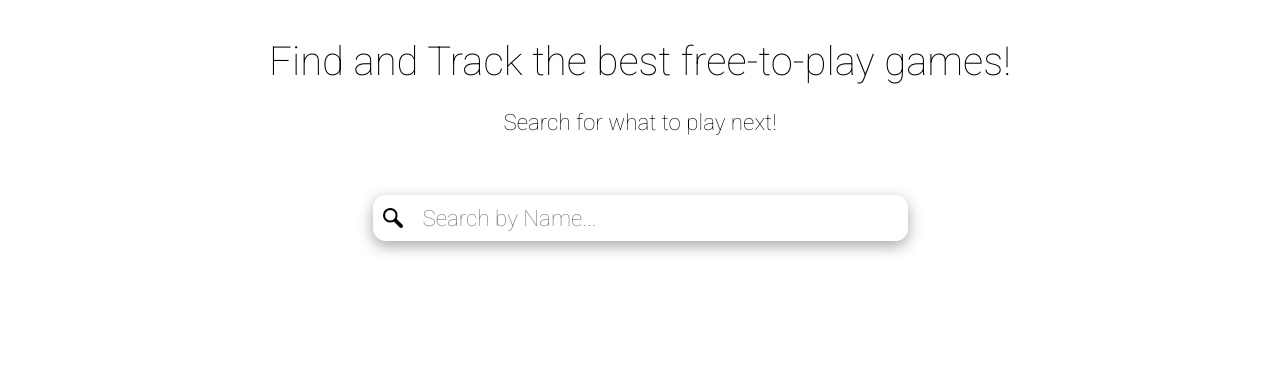
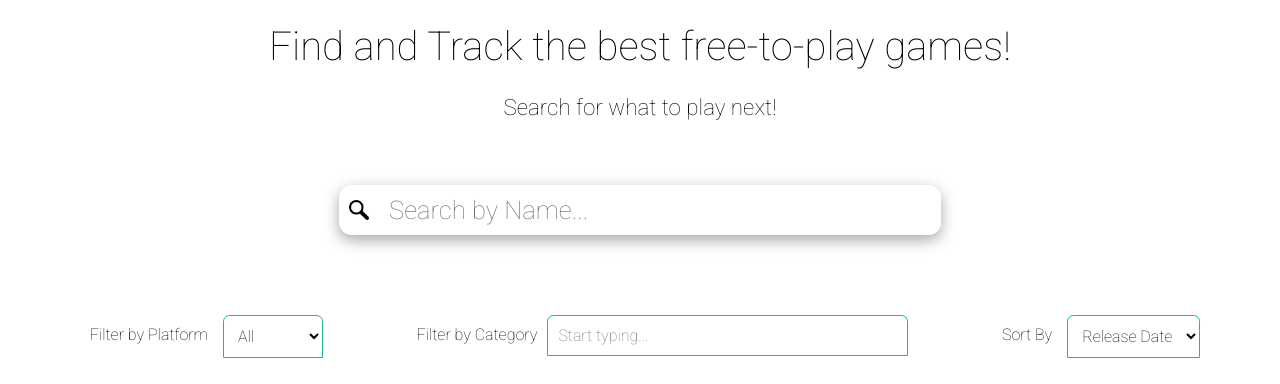
Before and after one commit to msmmlab/barbooks, a React (Create React App) app: page / in a window 1280 px wide. Shown: the top 384 px of the page. Built offline with nearby package versions, Linux system fonts and the light colour scheme.

Commit message:
filters container, filters design and css

```diff
--- /dev/null
+++ b/src/components/Filters/CategoryFilter.css
@@ -0,0 +1,18 @@
+.CategoryFilter {
+  display: flex;
+}
+
+.CategoryFilter-input input {
+  font-family: "Roboto", sans-serif;
+  border: none;
+  font-size: 1rem;
+  padding: 10px;
+  border-top-left-radius: 0.4rem;
+  border-top-right-radius: 0.4rem;
+  /* box-shadow: rgba(0, 0, 0, 0.35) 0px 5px 15px; */
+  border: 1px solid lightseagreen;
+}
+
+.CategoryFilter-label {
+  padding: 10px;
+}
--- a/src/components/Filters/CategoryFilter.jsx
+++ b/src/components/Filters/CategoryFilter.jsx
@@ -0,0 +1,21 @@
+import React from "react";
+import "./CategoryFilter.css";
+
+const CategoryFilter = () => {
+  return (
+    <div className="CategoryFilter">
+      <div className="CategoryFilter-label">Filter by Category</div>
+      <div className="CategoryFilter-input">
+        <input
+          type="text"
+          name="category"
+          autoComplete="off"
+          placeholder="Start typing..."
+          size="40"
+        />
+      </div>
+    </div>
+  );
+};
+
+export default CategoryFilter;
--- /dev/null
+++ b/src/components/Filters/FiltersContainer.css
@@ -0,0 +1,6 @@
+.FiltersContainer {
+  display: flex;
+  justify-content: space-around;
+  padding: 30px;
+  font-size: 1rem;
+}
--- /dev/null
+++ b/src/components/Filters/FiltersContainer.jsx
@@ -0,0 +1,17 @@
+import React from "react";
+import "./FiltersContainer.css";
+import PlatformFilter from "./PlatformFilter";
+import CategoryFilter from "./CategoryFilter";
+import SortOptions from "./SortOptions";
+
+const FiltersContainer = () => {
+  return (
+    <div className="FiltersContainer">
+      <PlatformFilter />
+      <CategoryFilter />
+      <SortOptions />
+    </div>
+  );
+};
+
+export default FiltersContainer;
--- /dev/null
+++ b/src/components/Filters/PlatformFilter.css
@@ -0,0 +1,29 @@
+.PlatformFilter {
+  display: flex;
+}
+
+.PlatformFilter-select select {
+  font-size: 1rem;
+  font-family: "Roboto", sans-serif;
+  cursor: pointer;
+  margin-left: 5px;
+  border: 1px solid lightseagreen;
+  /* box-shadow: rgba(0, 0, 0, 0.35) 0px 5px 15px; */
+
+  border-top-left-radius: 0.4rem;
+  border-top-right-radius: 0.4rem;
+  background-color: #fff;
+  padding: 10px;
+}
+
+select {
+  border: none;
+  outline: none;
+  scroll-behavior: smooth;
+}
+
+.PlatformFilter-label {
+  padding: 10px;
+}
+/* .PlatformFilter-select {
+} */
--- a/src/components/Filters/PlatformFilter.jsx
+++ b/src/components/Filters/PlatformFilter.jsx
@@ -0,0 +1,19 @@
+import React from "react";
+import "./PlatformFilter.css";
+
+const PlatformFilter = () => {
+  return (
+    <div className="PlatformFilter">
+      <div className="PlatformFilter-label">Filter by Platform</div>
+      <div className="PlatformFilter-select">
+        <select name="platform">
+          <option value="all">All</option>
+          <option value="pc">PC</option>
+          <option value="browser">Browser</option>
+        </select>
+      </div>
+    </div>
+  );
+};
+
+export default PlatformFilter;
--- a/src/components/Filters/SortOptions.jsx
+++ b/src/components/Filters/SortOptions.jsx
@@ -0,0 +1,19 @@
+import React from "react";
+import "./PlatformFilter.css";
+
+const SortOptions = () => {
+  return (
+    <div className="PlatformFilter">
+      <div className="PlatformFilter-label">Sort By</div>
+      <div className="PlatformFilter-select">
+        <select name="sort">
+          <option value="all">Release Date</option>
+          <option value="pc">Alphabetical</option>
+          <option value="browser">Relevance</option>
+        </select>
+      </div>
+    </div>
+  );
+};
+
+export default SortOptions;
--- a/src/components/Layouts/WebStructure/Dashboard/Dashboard.jsx
+++ b/src/components/Layouts/WebStructure/Dashboard/Dashboard.jsx
@@ -2,12 +2,14 @@ import React from "react";
 import "./Dashboard.css";
 import Billboard from "../VisualElements/Billboard";
 import SearchBar from "../../../SearchEngine/SearchBar";
+import FiltersContainer from "../../../Filters/FiltersContainer";
 
 const Dashboard = () => {
   return (
     <div className="Dashboard-container">
       <Billboard />
       <SearchBar />
+      <FiltersContainer />
     </div>
   );
 };
--- a/src/components/Layouts/WebStructure/VisualElements/Billboard.css
+++ b/src/components/Layouts/WebStructure/VisualElements/Billboard.css
@@ -3,7 +3,7 @@
   flex-direction: column;
   justify-content: center;
   align-items: center;
-  padding: 30px;
+  padding: 15px;
 }
 
 .Billboard-slogan {
@@ -11,7 +11,7 @@
 }
 
 .Billboard-description {
-  margin-top: 1.5rem;
+  margin-top: 1.2rem;
   font-size: 0.8rem;
 }
 
--- a/src/components/SearchEngine/SearchBar.css
+++ b/src/components/SearchEngine/SearchBar.css
@@ -1,12 +1,12 @@
 .SearchBar-container {
-  padding: 30px;
+  padding: 50px;
   display: flex;
   justify-content: center;
 }
 
 .SearchBar-container input {
   border: none;
-  font-size: 1.4rem;
+  font-size: 1.6rem;
   font-family: "Roboto", sans-serif;
   padding: 10px;
   border-radius: 0.8rem;
```
